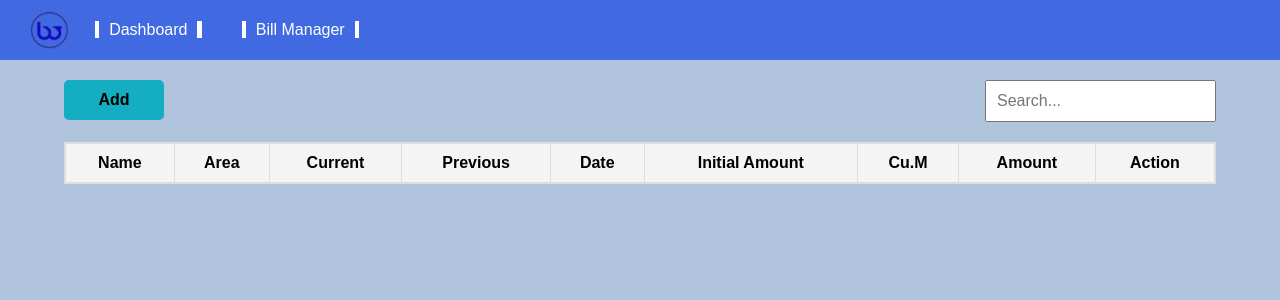
After one commit to kimpaolo25/Capstone, a PHP site: page /billManager.php in a window 1280 px wide. The commit adds this page. Shown: the top 300 px of the page. Run offline with PHP 8.4, Linux system fonts and the light colour scheme; lists and menus that the app fills with data are empty.

Commit message:
complete front end with temporary data when adding

```diff
--- /dev/null
+++ b/Javascript/billManager.js
@@ -0,0 +1,139 @@
+// Modal and form functionality
+const modal = document.getElementById('addBillModal');
+const addButton = document.getElementById('addButton');
+const closeButton = document.querySelector('#addBillModal .close');
+const saveButton = document.getElementById('saveButton');
+const form = document.getElementById('addBillForm');
+
+// Variable to store the current row being edited
+let currentRow = null;
+
+// Show the modal for adding a new entry
+addButton.addEventListener('click', function () {
+    form.reset(); // Clear the form
+    currentRow = null; // Reset currentRow to null for adding a new entry
+    modal.style.display = 'block';
+});
+
+// Hide the modal
+closeButton.addEventListener('click', function () {
+    modal.style.display = 'none';
+});
+saveButton.addEventListener('click', function () {
+    modal.style.display = 'none';
+});
+
+// Hide the modal when clicking outside of it
+window.addEventListener('click', function (event) {
+    if (event.target === modal) {
+        modal.style.display = 'none';
+    }
+});
+
+// Handle form submission
+form.addEventListener('submit', function (event) {
+    event.preventDefault(); // Prevent default form submission
+
+    // Collect form data
+    const formData = new FormData(this);
+    const newRowData = {
+        name: formData.get('name'),
+        area: formData.get('area'),
+        current: formData.get('current'),
+        previous: formData.get('previous'),
+        date: formData.get('date'),
+        initialAmount: formData.get('initialAmount'),
+        cuM: formData.get('cuM'),
+        amount: formData.get('amount'),
+    };
+
+    if (currentRow) {
+        // Prompt user to confirm update
+        if (confirm('Are you sure you want to update this entry?')) {
+            // Update existing row
+            const cells = currentRow.getElementsByTagName('td');
+            Object.values(newRowData).forEach((value, index) => {
+                cells[index].textContent = value;
+            });
+            currentRow = null; // Reset currentRow
+        }
+    } else {
+        // Prompt user to confirm adding
+        if (confirm('Are you sure you want to add this entry?')) {
+            // Add new row
+            const tableBody = document.querySelector('#dataTable tbody');
+            const newRow = tableBody.insertRow();
+
+            Object.values(newRowData).forEach(value => {
+                const cell = newRow.insertCell();
+                cell.textContent = value;
+            });
+
+            // Add action buttons
+            const actionCell = newRow.insertCell();
+            actionCell.innerHTML = `
+                <button class="update-btn">Update</button>
+                <button class="delete-btn">Delete</button>
+            `;
+        }
+    }
+
+    // Close the modal and reset the form
+    modal.style.display = 'none';
+    form.reset();
+});
+
+// Optional: Implement update and delete button functionality
+document.querySelector('#dataTable').addEventListener('click', function (event) {
+    if (event.target.classList.contains('delete-btn')) {
+        // Prompt user to confirm deletion
+        if (confirm('Are you sure you want to delete this entry?')) {
+            const row = event.target.closest('tr');
+            row.remove();
+        }
+    } else if (event.target.classList.contains('update-btn')) {
+        // Populate the modal with existing data
+        currentRow = event.target.closest('tr');
+        const cells = currentRow.getElementsByTagName('td');
+
+        form.name.value = cells[0].textContent;
+        form.area.value = cells[1].textContent;
+        form.current.value = cells[2].textContent;
+        form.previous.value = cells[3].textContent;
+        form.date.value = cells[4].textContent;
+        form.initialAmount.value = cells[5].textContent;
+        form.cuM.value = cells[6].textContent;
+        form.amount.value = cells[7].textContent;
+
+        // Show the modal for editing
+        modal.style.display = 'block';
+    }
+});
+
+
+
+
+
+
+
+
+
+        // Search functionality
+        document.getElementById('searchInput').addEventListener('input', function () {
+            const searchValue = this.value.toLowerCase();
+            const rows = document.querySelectorAll('#dataTable tbody tr');
+
+            rows.forEach(row => {
+                const cells = row.getElementsByTagName('td');
+                let match = false;
+
+                for (let i = 0; i < cells.length - 1; i++) { // Exclude the last cell which is the action cell
+                    if (cells[i].textContent.toLowerCase().includes(searchValue)) {
+                        match = true;
+                        break;
+                    }
+                }
+
+                row.style.display = match ? '' : 'none';
+            });
+        });
--- a/admin.php
+++ b/admin.php
@@ -10,8 +10,8 @@
     <header>
         <img src="./image/icon.png" alt="Logo" class="logo">
         <a href="#" class="dashboard-button" id="dashButton">Dashboard</a>
-        <a href="#" class="bills-button" id="billsButton">Bill Manager</a>
-        <a href="#" class="exit-button" id="exitButton">
+        <a href="billManager.php" class="bills-button" id="billsButton">Bill Manager</a>
+        <a href="index.php" class="exit-button" id="exitButton">
             <img src="./image/out.png" alt="Exit">
         </a>
     </header>
@@ -26,7 +26,5 @@
         <div class="card chart">Cubic meter Consumption per Month</div>
     </div>
 
-    <script src="./Javascript/modal_login.js"></script>
-
 </body>
 </html>
--- /dev/null
+++ b/billManager.php
@@ -0,0 +1,92 @@
+<!DOCTYPE html>
+<html lang="en">
+<head>
+    <meta charset="UTF-8">
+    <meta name="viewport" content="width=device-width, initial-scale=1.0">
+    <title>Admin Dashboard</title>
+    <link rel="stylesheet" href="./css/billManager.css">
+</head>
+<body>
+    <header>
+        <img src="./image/icon.png" alt="Logo" class="logo">
+        <a href="admin.php" class="dashboard-button" id="dashButton">Dashboard</a>
+        <a href="billManager.php" class="bills-button" id="billsButton">Bill Manager</a>
+    </header>
+
+    <div class="table-controls">
+        <div class="add-button-container">
+            <button id="addButton">Add</button>
+        </div>
+        <div class="search-container">
+            <input type="text" id="searchInput" placeholder="Search...">
+        </div>
+    </div>
+
+
+    <!-- Modal HTML -->
+    <div id="addBillModal" class="modal">
+    <div class="modal-content">
+        <span class="close">&times;</span>
+        <h2>Add Bill Report</h2>
+        <form id="addBillForm">
+            <div class="modal-section">
+                <div class="modal-field">
+                    <input type="text" id="name" name="name" placeholder= "Name:" required>
+                </div>
+                <div class="modal-field">
+                    <input type="text" id="area" name="area" placeholder="Area:" required>
+                </div>
+                <div class="modal-field">
+                    <input type="number" id="current" name="current" placeholder="Current:" required>
+                </div>
+                <div class="modal-field">
+                    <input type="number" id="previous" name="previous" placeholder="Previous:" required>
+                </div>
+            </div>
+            <div class="modal-section">
+                <div class="modal-field">
+                    <input type="date" id="date" name="date" placeholder="Date:" required>
+                </div>
+                <div class="modal-field">
+                    <input type="number" id="initialAmount" name="initialAmount" placeholder="Initial Amount:" required>
+                </div>
+                <div class="modal-field">
+                    <input type="number" id="cuM" name="cuM" placeholder="Cu.M:" required>
+                </div>
+                <div class="modal-field">
+                    <input type="number" id="amount" name="amount" placeholder="Amount:" required>
+                </div>
+            </div>
+            <div class="modal-buttons">
+                <button type="submit" id="saveButton">Submit</button>
+            </div>
+        </form>
+    </div>
+</div>
+
+
+
+    <table id="dataTable">
+        <thead>
+            <tr>
+                <th>Name</th>
+                <th>Area</th>
+                <th>Current</th>
+                <th>Previous</th>
+                <th>Date</th>
+                <th>Initial Amount</th>
+                <th>Cu.M</th>
+                <th>Amount</th>
+                <th>Action</th>
+            </tr>
+        </thead>
+        <tbody>
+            <tr>
+
+            </tr>
+            <!-- Additional rows can be added here -->
+        </tbody>
+    </table>
+    <script src="./Javascript/billManager.js"></script>
+</body>
+</html>
--- /dev/null
+++ b/css/billManager.css
@@ -0,0 +1,217 @@
+body {
+    margin: 0;
+    font-family: Arial, sans-serif;
+    background-color: #b0c4de;
+}
+
+header {
+    display: flex;
+    align-items: center;
+    padding: 10px 20px;
+    background-color: #4169e1;
+    color: #ffffff;
+}
+
+.logo {
+    width: 40px;
+    height: 40px;
+    margin-left: 10px;
+}
+
+.dashboard-button {
+    position: relative;
+    color: #ffffff;
+    padding: 10px 5px;
+    border-radius: 10px;
+    text-decoration: none;
+    font-size: 16px;
+    margin-left: 10px;
+}
+
+.bills-button {
+    position: relative;
+    color: #ffffff;
+    padding: 10px 5px;
+    border-radius: 10px;
+    text-decoration: none;
+    font-size: 16px;
+    margin-left: 10px;
+}
+
+.dashboard-button::before,
+.dashboard-button::after {
+    content: "|";
+    flex-grow: 1;
+    height: 5px;
+    background-color: #ffffff;
+    margin: 10px;
+}
+
+.bills-button::before,
+.bills-button::after {
+    content: "|";
+    flex-grow: 1;
+    height: 5px;
+    background-color: #ffffff;
+    margin: 10px;
+}
+
+.dashboard-button:hover {
+    background-color: #1d3ceb;
+    padding: 10px 5px;
+}
+
+.bills-button:hover {
+    background-color: #1d3ceb;
+    padding: 10px 5px;
+}
+
+/* Basic styling for the table */
+table {
+    width: 90%;
+    border-collapse: collapse;
+    margin-top: 20px;
+    border: 2px solid #ddd;
+    margin-left: auto;
+    margin-right: auto;
+}
+th, td {
+    padding: 10px;
+    text-align: center;
+    border: 1px solid #ddd;
+}
+th {
+    background-color: #f4f4f4;
+}
+/* Styling for buttons and search input */
+.table-controls {
+    display: flex;
+    justify-content: space-between;
+    margin: 20px 5%;
+
+}
+.table-controls input, .table-controls button {
+    padding: 10px;
+    font-size: 16px;
+}
+.table-controls .search-container {
+    margin-left: auto;
+}
+.table-controls .add-button-container {
+    margin-right: auto;
+}
+.table-controls button {
+    cursor: pointer;
+}
+
+/* Specific styling for the "Add" button */
+#addButton {
+    background-color: rgb(20, 173, 194);
+    color: black;
+    font-weight: bold;
+    border: 1px solid #dddddd00;
+    width: 100px;
+    border-radius: 5px;
+}
+#addButton:hover{
+    background-color: #86dbf3;
+}
+
+/* Modal styles */
+.modal {
+    display: none;
+    position: fixed;
+    z-index: 1;
+    left: 0;
+    top: 0;
+    width: 100%;
+    height: 100%;
+    overflow: auto;
+    background-color: rgba(0,0,0,0.4);
+}
+
+/* Centering the modal content */
+.modal-content {
+    background-color: #fefefe;
+    margin: 5% auto;
+    padding: 20px;
+    border: 1px solid #888;
+    width: 60%;
+    max-width: 900px;
+    border-radius: 8px;
+    box-shadow: 0 4px 8px rgba(0, 0, 0, 0.2);
+    display: flex;
+    flex-direction: column;
+}
+
+/* Close button styles */
+.close {
+    color: #ff0000;
+    float: right;
+    font-size: 35px;
+    font-weight: bold;
+    cursor: pointer;
+    margin-left: 870px;
+}
+
+.close:hover,
+.close:focus {
+    color: black;
+}
+
+/* Modal sections */
+.modal-section {
+    display: flex;
+    flex-wrap: wrap;
+    gap: 20px;
+    margin-bottom: 15px;
+}
+
+/* Centering the h2 element */
+h2 {
+    color: gray;
+    text-align: center;
+    margin: 0 0 20px 0;
+}
+
+/* Modal fields */
+.modal-field {
+    width: calc(50% - 10px);
+    box-sizing: border-box;
+}
+
+.modal-field label {
+    display: block;
+    margin-bottom: 10px;
+}
+
+.modal-field input {
+    width: 80%;
+    padding: 8px;
+    border: 1px solid #ddd;
+    border-radius: 10px;
+}
+
+/* Modal buttons */
+.modal-buttons {
+    text-align: center;
+    margin-top: 20px;
+}
+
+.modal-buttons button {
+    background-color: rgb(20, 173, 194);
+    color: white;
+    border: none;
+    padding: 10px 20px;
+    margin: 0 10px;
+    cursor: pointer;
+    border-radius: 4px;
+}
+
+.modal-buttons button#cancelButton {
+    background-color: #6c757d;
+}
+
+.modal-buttons button:hover {
+    opacity: 0.9;
+}
```
Also changed, not shown: css/descriptive.css (+78 -51 lines), descriptive.php (+5 -4 lines).
